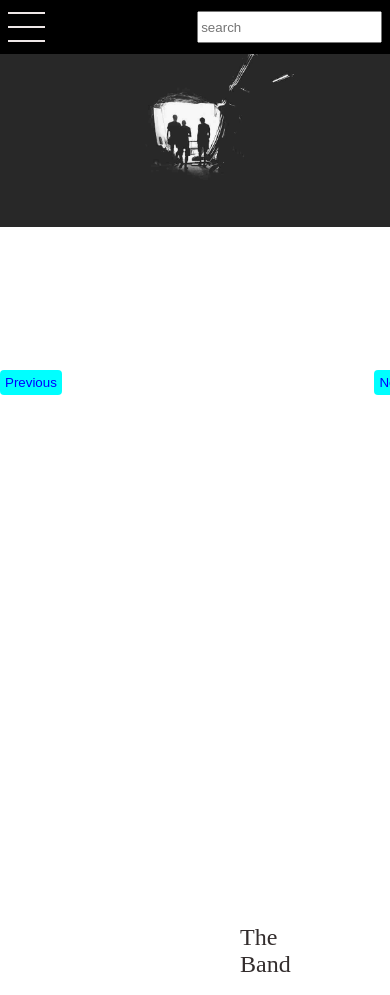
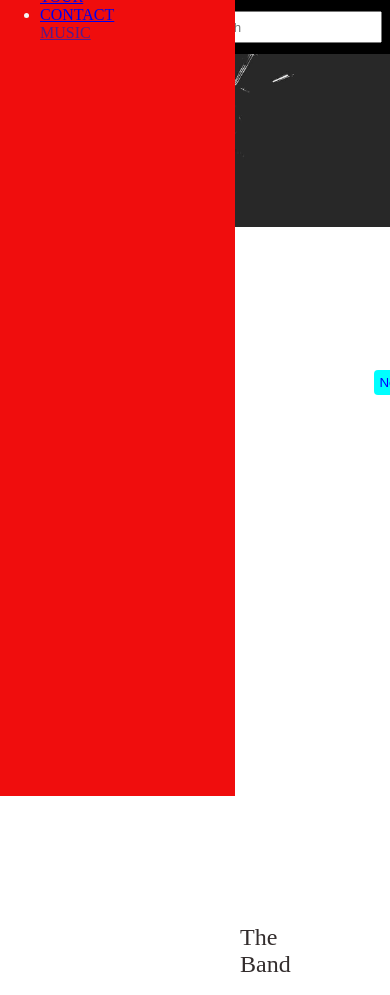
Before and after one commit to codegrann/The-Band, a PHP site: page / in a window 390 px wide; the page is wider, and only the part inside the window is pictured. Shown: the top 995 px of that part. Run offline with PHP 8.4, Linux system fonts and the light colour scheme.

Commit message:
repositioned the offcanvas

```diff
--- a/index.html
+++ b/index.html
@@ -35,8 +35,6 @@
             </ul>
         </nav>
         <input type="search" id="search" placeholder="search">
-    </header>
-
         <ul id="offcanvasNav">
             <li><a href="#home">HOME</a></li>
             <li><a href="#band">BAND</a></li>
@@ -52,6 +50,7 @@
             </li>
         </ul>
 
+    </header>
 
     <div id="home">
         <button id="prev" class="homebtn">Previous</button>
--- a/style.css
+++ b/style.css
@@ -311,11 +311,12 @@ input{
         border: 2px solid red;
     }
     #offcanvasNav{
+        display: block;
         width: 50vw;
         height: 100vh;
         background-color: rgb(240, 13, 13);
         position: absolute;
-        /* top:1rem; */
+        top:-4rem;
         /* display: flex; */
         /* flex-direction: column; */
         /* justify-content: ; */
```
Lines whose indentation alone changed are shown as unchanged.
